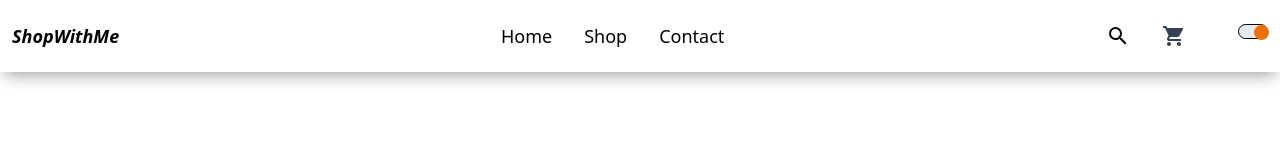
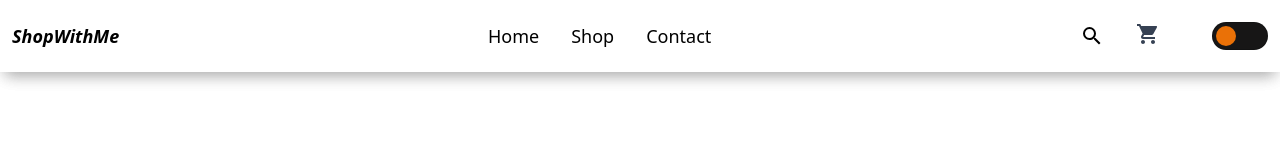
Before and after one commit to Anish-chaudhary-co/E-Commerce, a React (Vite) app: page / in a window 1280 px wide. Shown: the top 160 px of the page. Built offline with nearby package versions, Linux system fonts and the light colour scheme.

Commit message:
Change ui of toggle button

```diff
--- a/src/App.css
+++ b/src/App.css
@@ -0,0 +1,15 @@
+body.dark {
+  --bg-color: #121212;
+  --text-color: #ffffff;
+}
+
+body.light {
+  --bg-color: #ffffff;
+  --text-color: #000000;
+}
+
+body {
+  background-color: var(--bg-color);
+  color: var(--text-color);
+  transition: background-color 0.3s, color 0.3s;
+}
--- a/src/App.jsx
+++ b/src/App.jsx
@@ -10,11 +10,17 @@ import Shop from "./myComponent/Shop/Shop.jsx";
 //importing cart
 import MyCart from "./myComponent/cart/MyCart.jsx";
 
-
 function App() {
 
   const [cartItems, setCartItems] = useState([]);
   const [itemDetails, setItemDetails] = useState({});
+  const [theme, setTheme] = useState("Dark");
+
+const handleThemeToggle = () => {
+  const newTheme = theme === "Dark" ? "Light" : "Dark";
+  setTheme(newTheme);
+  document.body.className = newTheme === "Dark" ? "dark" : "light";
+};
 
   console.log(cartItems);
 
@@ -42,7 +48,7 @@ function App() {
       path: "/cart",
       element: (
         <>
-          <Navbar />
+          <Navbar handleThemeToggle={handleThemeToggle} theme={theme}/>
           <MyCart cartItems={cartItems} setCartItems={setCartItems}/>
         </>
       ),
--- a/src/myComponent/Toggle-btn/Toggle.jsx
+++ b/src/myComponent/Toggle-btn/Toggle.jsx
@@ -1,28 +1,15 @@
 import React, { useContext, useState } from "react";
 import { ThemeContext } from "./ThemeContext";
 const Toggle = ({ handleThemeToggle, theme }) => {
-  const [themeValue, setThemeValue] = useState("Dark");
-  const [changed, setChanged] = useState(false);
-  const handleValueChange = () => {
-     if (themeValue === "Dark") {
-        "Light";
-      } else {
-        "Dark";
-      }
-    setThemeValue(newValue);
-    handleThemeToggle();
-  };
-  const toggleHandle = () => {
-    handleThemeToggle();
-  };
+  console.log(handleThemeToggle);
 
   return (
     <div className="container">
       <input
         type="checkbox"
-        onChange={handleValueChange}
+        onChange={handleThemeToggle}
         id="slider"
-        checked={theme === "Dark"}
+        defaultChecked={theme === "Dark"}
       />
       <label htmlFor="slider" className="circle"></label>
     </div>
--- a/src/myComponent/frontpage/Navbar.css
+++ b/src/myComponent/frontpage/Navbar.css
@@ -1,17 +1,3 @@
-.app {
-  min-height: 100vh;
-  width: 100%;
-  transition: all 0.5s ease;
-}
-.app.light {
-  background-color: white;
-  color: black;
-}
-.app.dark {
-  background-color: black;
-  color: white;
-}
-
 .container {
   display: flex;
 }
@@ -23,30 +9,33 @@
 .circle {
   position: relative;
   cursor: pointer;
-  height: 15px;
-  width: 30px;
-  border: 1px solid black;
-  border-radius: 30px;
+  height: 28px;
+  width: 56px;
+  border: 1.5px solid rgba(0, 0, 0, 0.2);
+  border-radius: 56px;
   background: #171616;
-  transition: 0.3s;
+  transition: background 0.3s, border-color 0.3s;
 }
 
 .circle::before {
   position: absolute;
-  top: 0;
-  left: 0;
+  top: 3px;
+  left: 3px;
   content: "";
-  height: 15px;
-  width: 15px;
-  background-color: rgb(234, 113, 7);
+  height: 20px;
+  width: 20px;
+  background-color: #ea7107;
   border-radius: 50%;
-  transition: 0.3s;
+  transform: translateX(0);
+  transition: transform 0.3s cubic-bezier(0.4, 0, 0.2, 1), background-color 0.3s;
 }
 
 input:checked + .circle {
   background-color: #e7eaed;
+  border-color: #c5c8cb;
 }
 
 input:checked + .circle::before {
-  transform: translateX(15px);
+  transform: translateX(28px);
+  background-color: #185fa5;
 }
--- a/src/myComponent/frontpage/navbar.jsx
+++ b/src/myComponent/frontpage/navbar.jsx
@@ -7,15 +7,10 @@ import { ThemeContext } from "../Toggle-btn/ThemeContext";
 import Toggle from "../Toggle-btn/Toggle";
 import './navbar.css';
 
-export default function Navbar() {
+export default function Navbar({ handleThemeToggle, theme }) {
   const navigate = useNavigate();
-  const [theme, setTheme] = useState("Dark");
   const [ShowInput, setShowInput] = useState(false);
   const inputRef = useRef(null);
-
-  const handleThemeToggle = () => {
-    setTheme((prev) => (prev === "Dark" ? "Light" : "Dark"));
-  };
 
   useEffect(()=>{
     if(ShowInput){
@@ -60,7 +55,7 @@ export default function Navbar() {
             <MdShoppingCart className="hover:text-red-400"/>
 
           </div>
-          <Toggle handleThemeToggle={handleThemeToggle} theme={theme}/>
+          <Toggle  handleThemeToggle={handleThemeToggle} theme={theme}/>
 
         </div>
 
```
